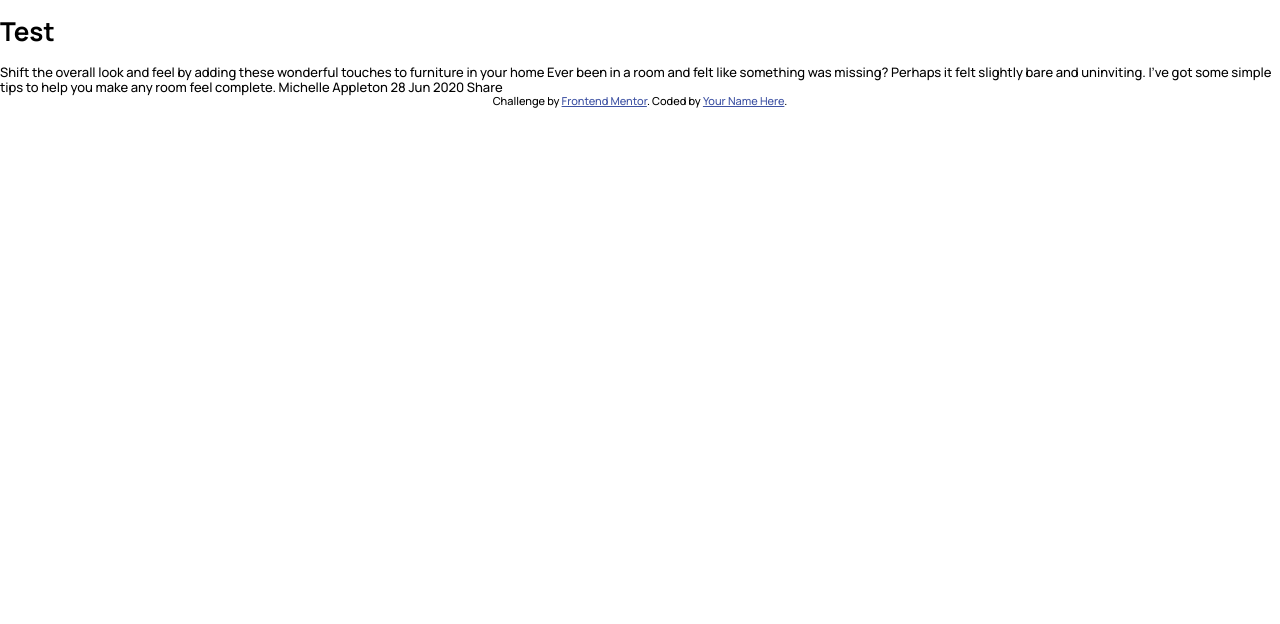
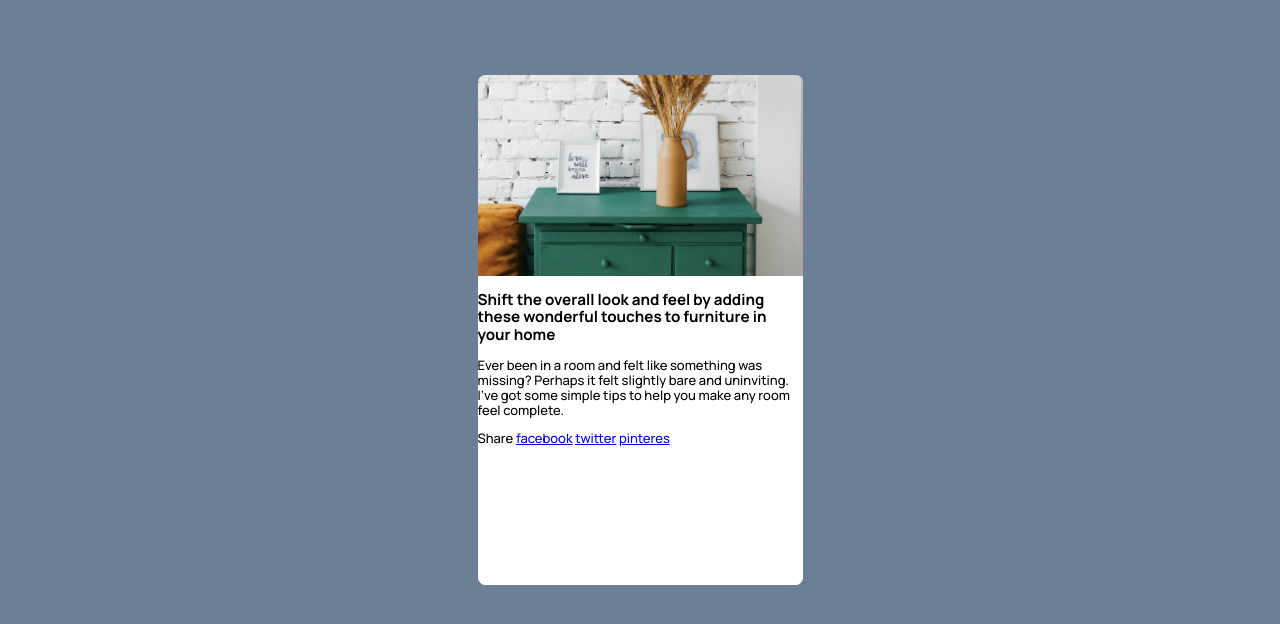
Before and after one commit to rodolfomayora/article-preview-component, a plain HTML site: page index.html in a window 1280 px wide. Drawn offline with Linux system fonts and the light colour scheme.

Commit message:
feat: add image styles

```diff
--- a/css/index.css
+++ b/css/index.css
@@ -5,13 +5,101 @@
   --color-1: hsl(217, 19%, 35%);
   --color-2: hsl(214, 17%, 51%);
   --color-3: hsl(212, 23%, 69%);
-  --color-4: hsl(210, 46%, 95%);
+  --color-4: hsl(210, 46%, 95%); /* color de fondo */
+  --color-5: hsl(0, 0%, 100%); /* white*/
 
   /* Font */
   font-family: "Manrope", Arial, Helvetica, sans-serif;
   font-size: 13px;
 }
 
+.page-body {
+  display: flex;
+  justify-content: center;
+  align-items: baseline;
+
+  padding-top: 75px;
+
+  min-height: 100vh;
+  background-color: var(--color-2);
+}
+
+img, figure {
+  max-width: 100%;
+  height: auto;
+  margin: 0;
+}
+
+
+/* Aricle Preview Component
+===================================== */
+.article-preview {
+  width: 100%;
+  max-width: 325px;
+  /* la altura debe ser de 510px */
+   /*max-height: 510px; quitar esto despues de definir los innter elements*/
+
+
+
+  border-radius: 8px;
+  overflow: hidden;
+  background-color: var(--color-5);
+}
+
+.article-preview .article-preview__wrapper {
+  position: relative;
+  padding-top: 157%;
+}
+
+.article-preview .article-preview__content {
+  position: absolute;
+  top: 0;
+  left: 0;
+  right: 0;
+  bottom: 0;
+  display: flex;
+  flex-direction: column;
+  background-color: var(--color-5);
+}
+
+.article-preview .article-image {
+  /* padding % represent 200px of height relative to parent tag */
+  flex-basis: 39.3%;
+  overflow: hidden;
+  background-color: var(--color-2);
+}
+
+.article-preview .image {
+  width: 100%;
+  height: 100%;
+  object-fit: cover;
+  object-position: 0 24%;
+}
+
+.article-preview .article-info {
+  /* 240px height */
+  flex-grow: 1;
+}
+
+
+
+
+
+
+.article-preview .article-info__share-options {
+  /* display: none; */
+}
+
+
+
+
+
+
+
+
+.article-preview .article-info__author {
+  display: none;
+}
 
 
 
@@ -19,6 +107,10 @@
 /* Atributon
 ====================================== */
 .attribution {
+
+  display: none; /* OJOOOOOOO */
+
+
   font-size: 11px;
   text-align: center;
 }
--- a/index.html
+++ b/index.html
@@ -9,23 +9,51 @@
   <link rel="stylesheet" href="css/fonts.css" />
   <link rel="stylesheet" href="css/index.css" />
 </head>
-<body>
+<body class="page-body">
 
-  <header>
-    <h1>Test</h1>
-  </header>
+  <article class="article-preview">
+    <div class="article-preview__wrapper">
 
-  Shift the overall look and feel by adding these wonderful
-  touches to furniture in your home
+      <div class="article-preview__content">
+        <figure class="article-image">
+          <img class="image" src="images/drawers.jpg" alt="Article Image Preview" />
+        </figure>
 
-  Ever been in a room and felt like something was missing? Perhaps
-  it felt slightly bare and uninviting. I’ve got some simple tips
-  to help you make any room feel complete.
 
-  Michelle Appleton
-  28 Jun 2020
+        <div class="article-info">
+          <div class="article-info__sumary-wrapper">
+            <div class="article-info__sumary">
+              <h3>Shift the overall look and feel by adding these wonderful touches to furniture in your home</h3>
+              <p>
+                Ever been in a room and felt like something was missing? Perhaps it felt slightly bare and uninviting. I’ve got some simple tips to help you make any room feel complete.
+              </p>
+            </div>
+          </div>
 
-  Share
+          <div class="article-info__author">
+            <figure class="author-image">
+              <img src="images/avatar-michelle.jpg" alt="Author Avatar" />
+            </figure>
+            <div>
+              <span class="author-name">Michelle Appleton</span>
+              <time datetime="2020-06-28" class="publishing-date">28 Jun 2020</time>
+            </div>
+
+            <span class="share-button">Share button</span>
+          </div>
+
+          <div class="article-info__share-options">
+            Share
+            <a href="#">facebook</a>
+            <a href="#">twitter</a>
+            <a href="#">pinteres</a>
+          </div>
+        </div>
+      </div>
+
+    </div>
+  </article>
+
 
   <div class="attribution">
     Challenge by <a href="https://www.frontendmentor.io?ref=challenge" target="_blank">Frontend Mentor</a>.
```
Also changed, not shown: design/desktop-active-state.jpg (deleted), design/desktop-design.jpg (deleted), design/desktop-preview.jpg (deleted), design/mobile-active-state.jpg (deleted), design/mobile-design.jpg (deleted).
